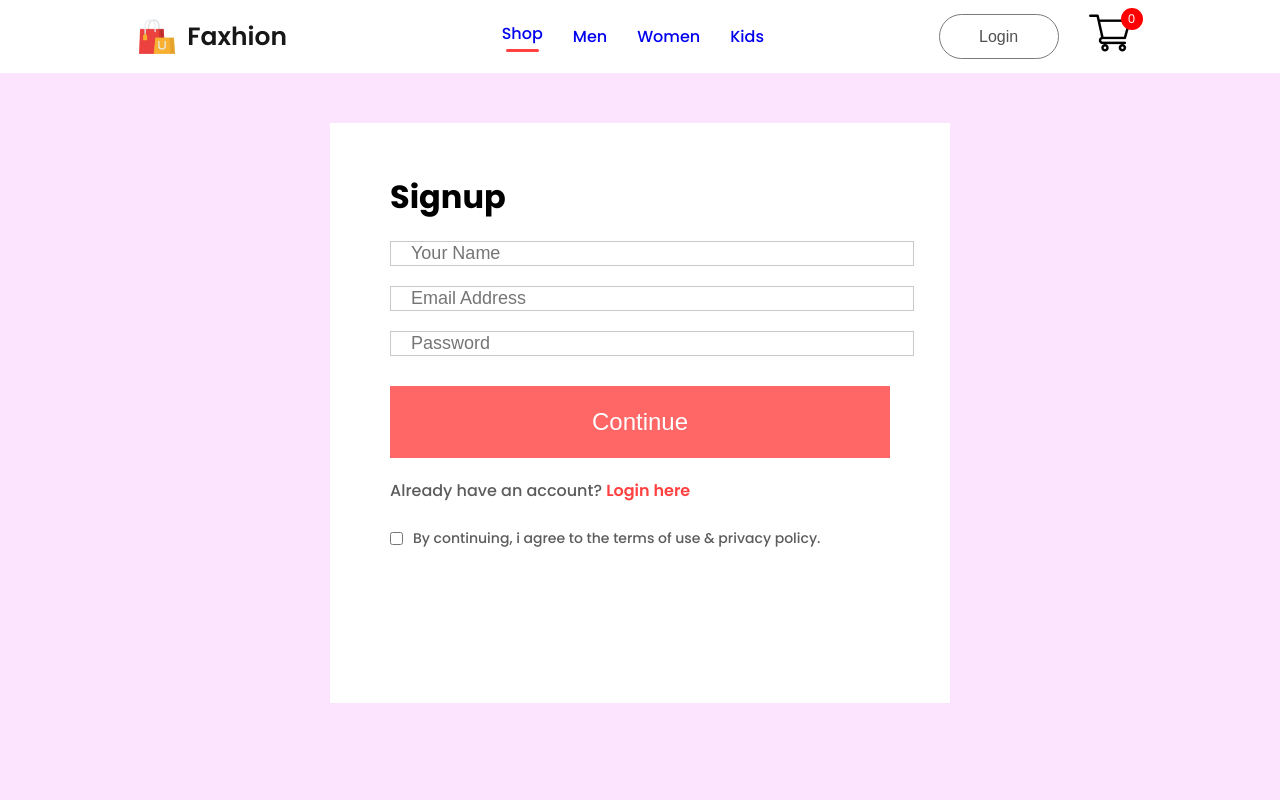
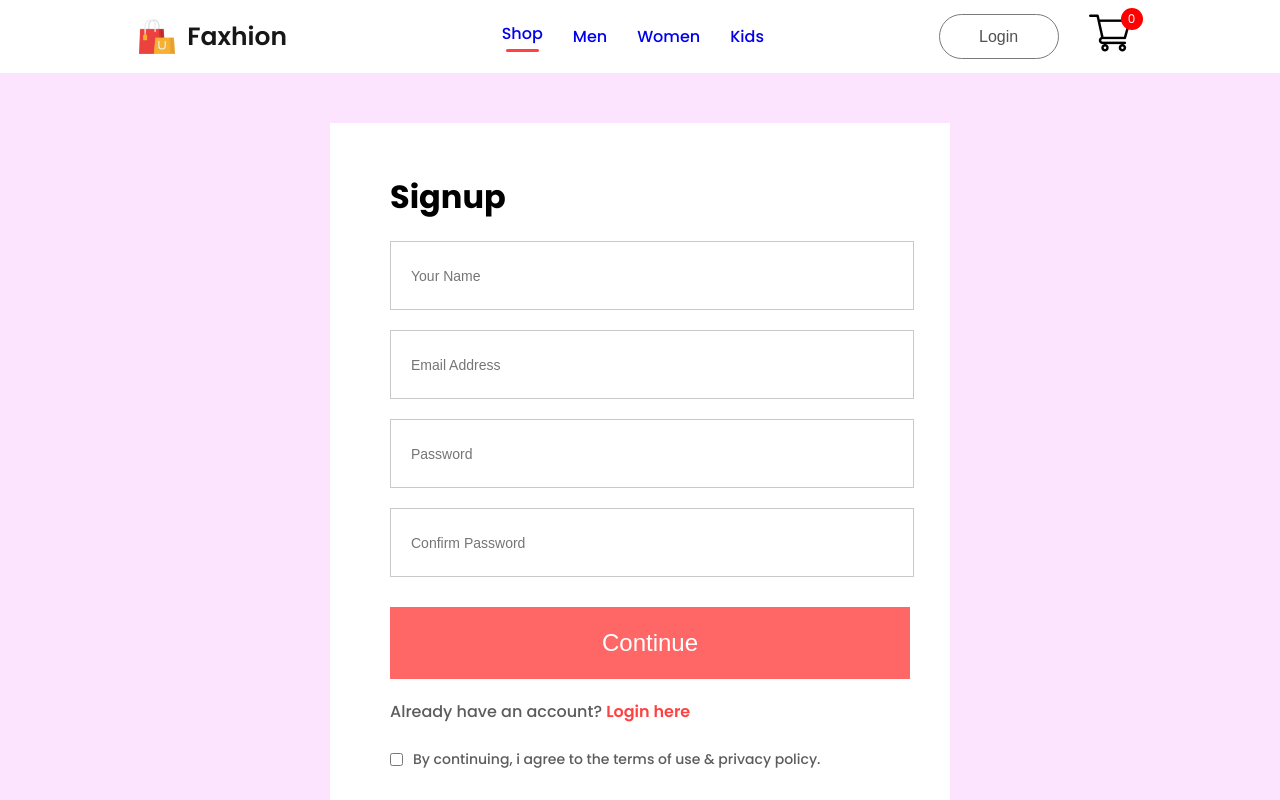
Before and after one commit to hiepduytran/Faxhion, a React (Create React App) app in the folder frontend/: page /login in a window 1280 px wide. Both pictures are taken after a click on the element "Click here". Shown: the top 800 px of the page. Built offline with nearby package versions, Linux system fonts and the light colour scheme; no server answers.

Commit message:
Update confirm password

```diff
--- a/frontend/src/Pages/CSS/LoginSignup.css
+++ b/frontend/src/Pages/CSS/LoginSignup.css
@@ -10,13 +10,13 @@
 }
 .loginsignup {
     width: 100%;
-    height: 90vh;
+    /* height: 90vh; */
     background: #fce3fe;
     padding-top: 100px;
 }
 .loginsignup-container {
     width: 580px;
-    height: 600px;
+    height: 700px;
     background: white;
     margin: auto;
     padding: 40px 60px;
@@ -40,7 +40,7 @@
    font-size: 18px;
 }
 .loginsignup-container button {
-    width: 580px;
+    width: calc(100% + 20px);
     height: 72px;
     color: white;
     background-color: #ff4141;
@@ -76,7 +76,7 @@
     .loginsignup-container {
         width: auto;
         max-width: 500px;
-        max-height: 500px;
+        max-height: 600px;
     }
     .loginsignup-container h1{
         margin: 10px 0px;
@@ -87,11 +87,11 @@
     }
     .loginsignup-fields input{
        height: 65px;
-       height: 93%;
+       font-size: 14px;
     }
-    .loginsignup-container button {
+    /* .loginsignup-container button {
         width: 100%;
-    }
+    } */
     .loginsignup-login {
         font-size: 16px;
     }
@@ -112,9 +112,11 @@
     }
     .loginsignup-fields input {
         height: 50px;
+        padding-left: 0px;
     }
     .loginsignup-container button {
         height: 50px;
+        width: 100%;
         font-size: 16px;
     }
 }
--- a/frontend/src/Pages/LoginSignup.jsx
+++ b/frontend/src/Pages/LoginSignup.jsx
@@ -7,6 +7,7 @@ const LoginSignup = () => {
     username: "",
     email: "",
     password: "",
+    confirmPassword: "",
   });
   const [disabled, setDisabled] = useState(false);
   const changeHandler = (e) => {
@@ -24,6 +25,10 @@ const LoginSignup = () => {
     const passwordRegex =
       /^(?=.*[A-Z])(?=.*[!@#$%^&*])[a-zA-Z0-9!@#$%^&*]{8,16}$/;
     return passwordRegex.test(password);
+  };
+
+  const passwordsMatch = () => {
+    return formData.password === formData.confirmPassword;
   };
 
   const login = async () => {
@@ -58,6 +63,10 @@ const LoginSignup = () => {
       );
       return;
     }
+    if (!passwordsMatch()) {
+      toast.error("Passwords do not match");
+      return;
+    }
     // console.log("Signup", formData);
     let resData;
     await fetch("http://localhost:4000/signup", {
@@ -84,9 +93,7 @@ const LoginSignup = () => {
       <div className="loginsignup-container">
         <h1>{state}</h1>
         <div className="loginsignup-fields">
-          {state === "Login" ? (
-            ""
-          ) : (
+          {state === "Signup" && (
             <input
               value={formData.username}
               onChange={changeHandler}
@@ -112,6 +119,16 @@ const LoginSignup = () => {
             id="password"
             placeholder="Password"
           />
+          {state === "Signup" && (
+            <input
+              value={formData.confirmPassword}
+              onChange={changeHandler}
+              type="password"
+              name="confirmPassword"
+              id="confirmPassword"
+              placeholder="Confirm Password"
+            />
+          )}
         </div>
         <button
           className={disabled ? "enabled" : "disabled"}
```
